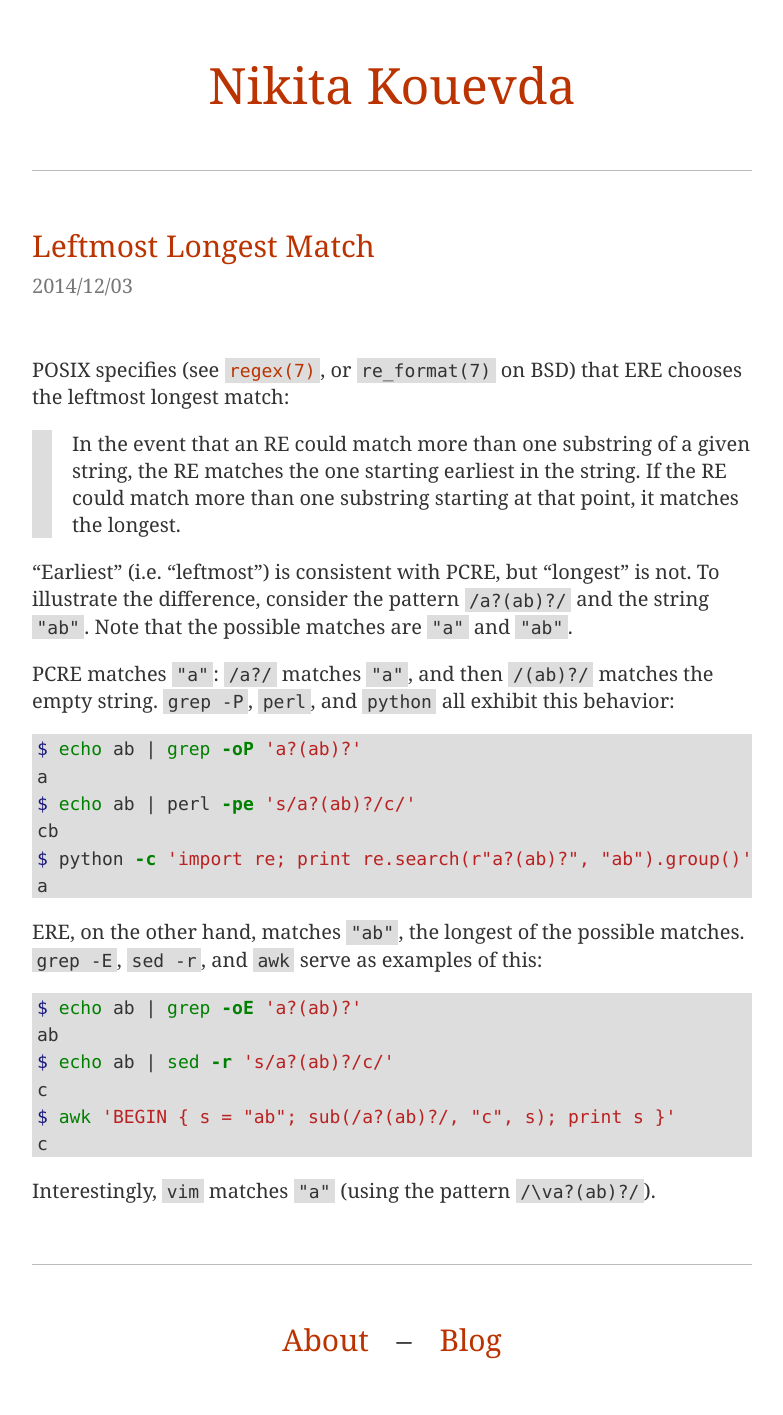
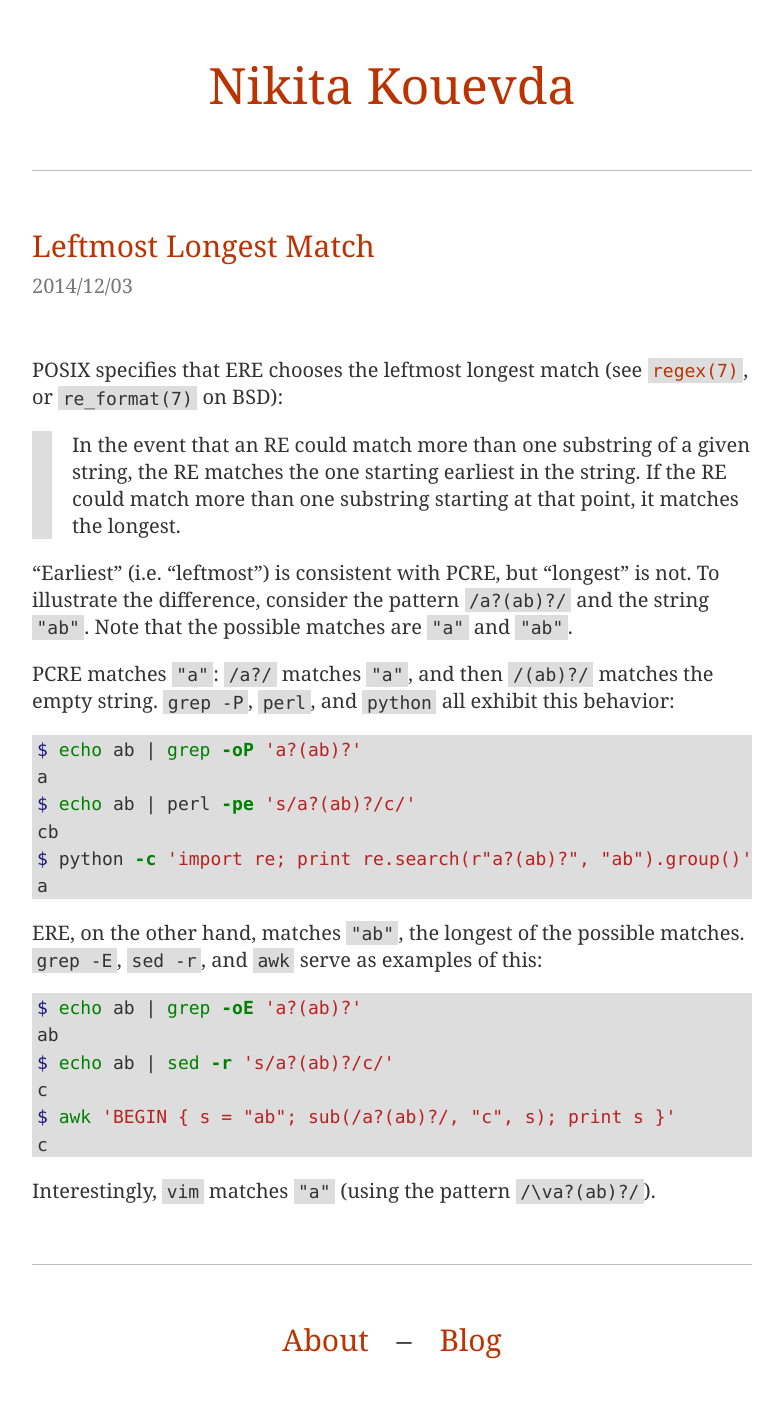
Before and after one commit to nkouevda/nkouevda.github.io, a Jekyll site: the page built from blog/_posts/2014-12-03-leftmost-longest-match.md, in a window 1280 px wide. Shown: the whole page, without its empty margins (248-1031 px from the left). Built offline with Jekyll 4.4.1, drawn with Linux system fonts in a browser that asks for light colours.

Commit message:
Cite source at end of sentence, not in the middle

```diff
--- a/blog/_posts/2014-12-03-leftmost-longest-match.md
+++ b/blog/_posts/2014-12-03-leftmost-longest-match.md
@@ -1,5 +1,5 @@
-POSIX specifies (see [`regex(7)`](http://linux.die.net/man/7/regex), or
-`re_format(7)` on BSD) that ERE chooses the leftmost longest match:
+POSIX specifies that ERE chooses the leftmost longest match (see
+[`regex(7)`](http://linux.die.net/man/7/regex), or `re_format(7)` on BSD):
 
 > In the event that an RE could match more than one substring of a given string,
 > the RE matches the one starting earliest in the string. If the RE could match
```
